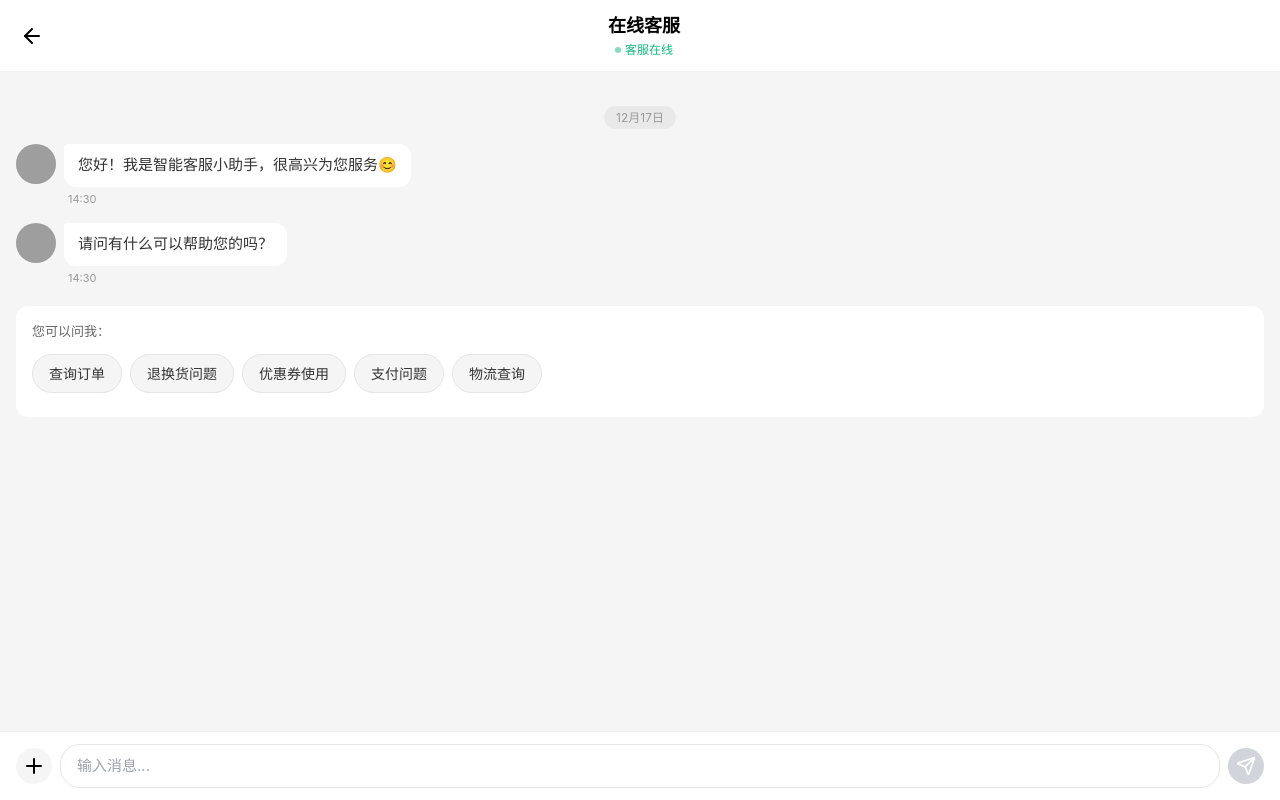
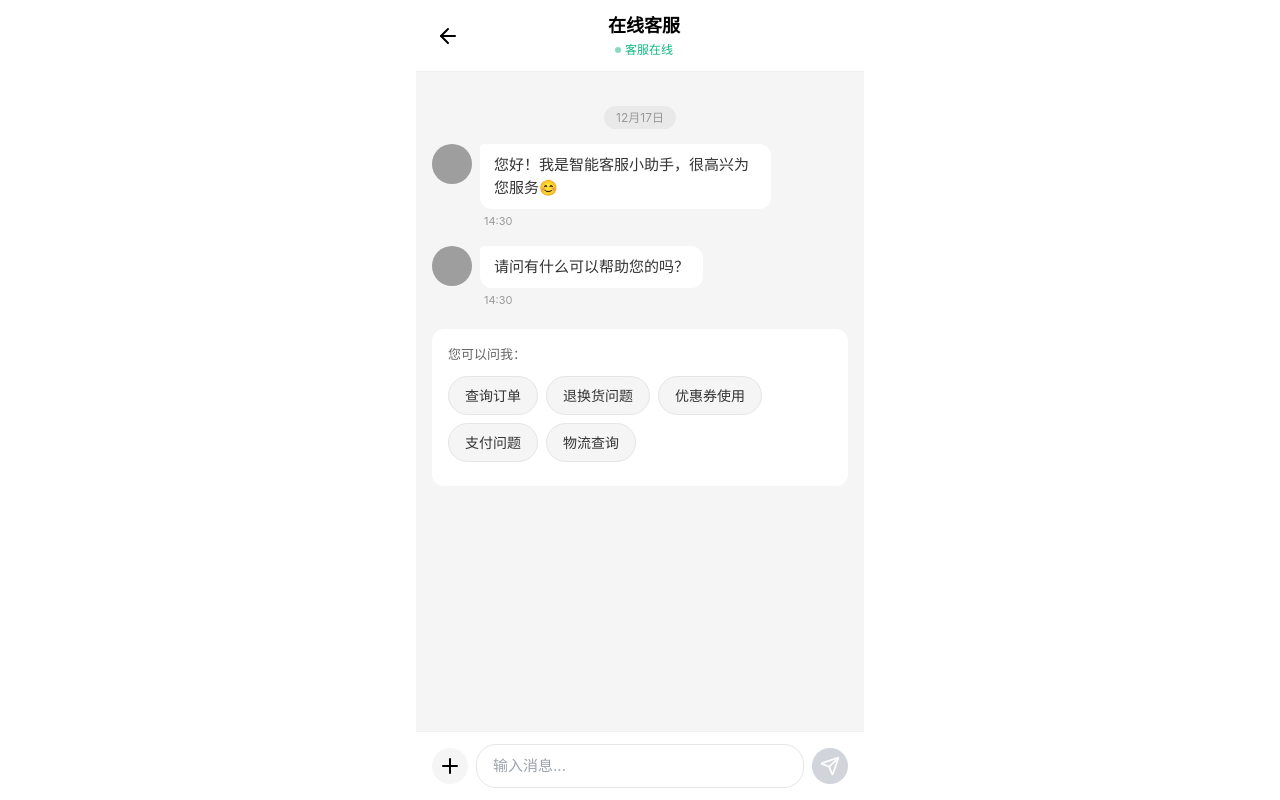
Before and after one commit to zhx83752021/shop-app-ve, a Vue app in the folder frontend/: page /customer-chat in a window 1280 px wide. Built offline with nearby package versions, Linux system fonts and the light colour scheme; grey boxes are pictures that could not be loaded.

Commit message:
fix: 修复在线客服页面宽度，适配手机版布局
- 为客服页面添加max-w-md宽度限制
- 居中显示，与其他页面保持一致

```diff
--- a/frontend/src/views/CustomerServicePage.vue
+++ b/frontend/src/views/CustomerServicePage.vue
@@ -205,6 +205,8 @@ onMounted(() => {
 <style scoped>
 .chat-page {
   height: 100vh;
+  max-width: 28rem; /* 448px = max-w-md */
+  margin: 0 auto;
   display: flex;
   flex-direction: column;
   background: #f5f5f5;
```
